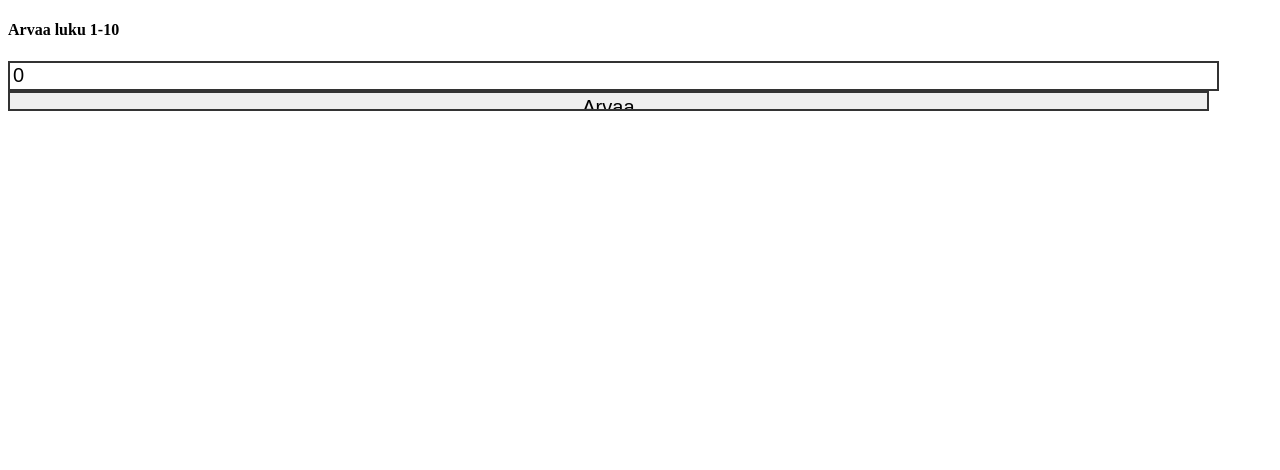
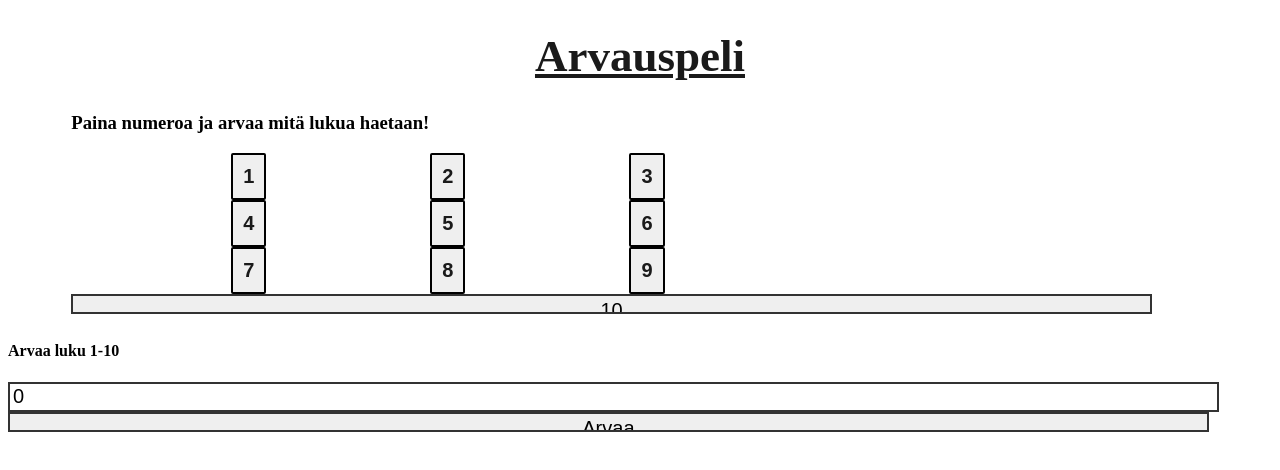
Before and after one commit to Jarmo6565/JavascriptJarmo, a plain HTML site: page Omapeli/index.html in a window 1280 px wide. Drawn offline with Linux system fonts and the light colour scheme; files that its build step writes are made by us from their sources.

Commit message:
Päivitys Omapeli

```diff
--- a/Omapeli/index.html
+++ b/Omapeli/index.html
@@ -8,6 +8,37 @@
   </head>
 
 <body>
+
+  <div class="center">
+    <h1>Arvauspeli</h1>
+    <h3>Paina numeroa ja arvaa mitä lukua haetaan!</h3>
+    <div class="boxit">
+      <div class="box1">
+      <button type="button" id="luku2">1</button>
+      <button type="button" id="luku2">2</button>
+      <button type="button" id="luku2">3</button>
+    </div>
+    <div class="box2">
+      <button type="button" id="luku2">4</button>
+      <button type="button" id="luku2">5</button>
+      <button type="button" id="luku2">6</button>
+    </div>
+    <div class="box3">
+      <button type="button" id="luku2">7</button>
+      <button type="button" id="luku2">8</button>
+      <button type="button" id="luku2">9</button>
+      <div class="box4">
+        <input type="button" id="luku2"value=10 onClick="tarkista3();" >
+
+   </div>
+
+    </div>
+  </div>
+  </div>
+
+
+
+
   <script language="JavaScript">
 
   function tarkista3(){
@@ -29,14 +60,8 @@
 
   <h4>Arvaa luku 1-10</h4>
 
-  <input type="text" id="luku2" value="0" />
-  <input type="button" value="Arvaa" onClick="tarkista3();" />
-
-
-
-
-
-
+  <input type="text" id="luku2" value="0" >
+  <input type="button" value="Arvaa" onClick="tarkista3();" >
 
 
 
```
Also changed, not shown: tuttuuu22222/index.html (deleted, +0 -16 lines), tuttuuu22222/script.js (deleted, +0 -27 lines), uudet viritykset/index.html (deleted, +0 -7 lines), uudet viritykset/lista.js (deleted, +0 -12 lines), 2 other files.
